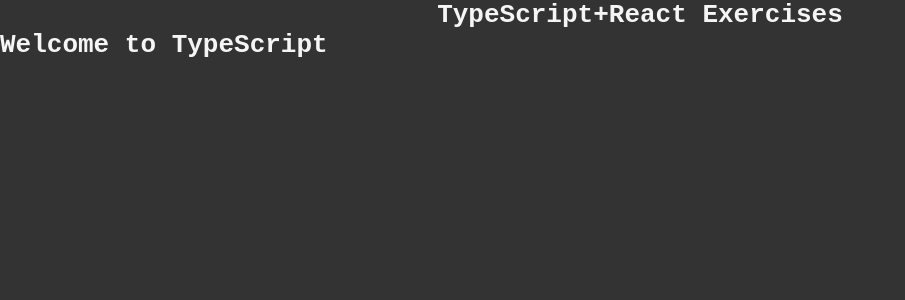
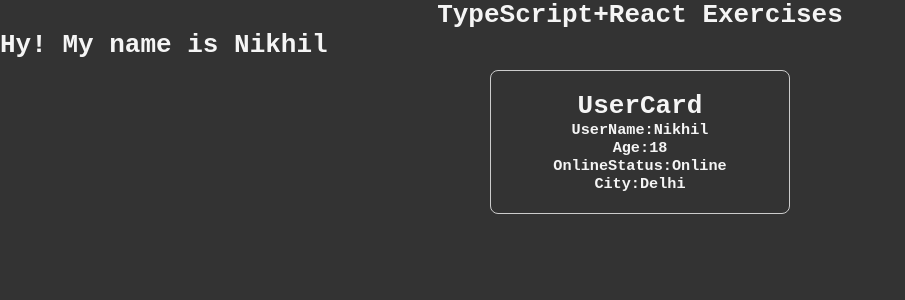
Before and after one commit to nikhildev-webapp/TypeScript-ReactExercises, a React (Vite) app: page / in a window 1280 px wide. Shown: the top 300 px of the page, without its empty margins (0-905 px from the left). Built offline with nearby package versions, Linux system fonts and the light colour scheme.

Commit message:
Exercise-1-Complete create a Greeting components and usercard components and pass the props and create a types for props

```diff
--- a/src/App.tsx
+++ b/src/App.tsx
@@ -1,12 +1,14 @@
 import './App.css'
-import FirstComponent from './components/FirstComponent'
+import Greeting from './components/Greeting'
+import UserCard from './components/UserCard'
 
 function App() {
-
+ console.log(UserCard)
   return (
     <>
       <h1 style={{ textAlign: 'center' }}>TypeScript+React Exercises</h1>
-      <FirstComponent/>
+      <Greeting name='Nikhil' />
+      <UserCard name='Nikhil' age={18} isOnline={true} city='Delhi' />
     </>
   )
 }
--- /dev/null
+++ b/src/components/Greeting.tsx
@@ -0,0 +1,13 @@
+//import React from 'react'
+type GreetinProps = {
+    name: string;
+}
+const Greeting = (props:GreetinProps) => {
+  return (
+      <>
+        <h1>Hy! My name is {props.name}</h1>
+      </>
+  )
+}
+
+export default Greeting
--- /dev/null
+++ b/src/components/UserCard.tsx
@@ -0,0 +1,31 @@
+ type UserCardProps = {
+        name: string,
+        age: number,
+        isOnline: boolean,
+        city?:string
+ }
+const UserCard = (props:UserCardProps) => {
+
+    return (
+        <>
+            <div style={{ border: '1px solid #ccc',
+            borderRadius: '8px',
+            padding: '20px',
+            display: 'flex',
+            flexDirection: 'column',
+            alignItems: 'center',
+            justifyContent: 'center',
+            textAlign: 'center',
+            maxWidth: '300px',
+            margin: '10px auto'}}>
+                <h1>UserCard</h1>
+                <h3>UserName:{props.name}</h3>
+                <h3>Age:{props.age}</h3>
+                <h3>OnlineStatus:{props.isOnline ? 'Online' : 'Offline'}</h3>
+                <h3>City:{props.city}</h3>
+            </div>
+        </>
+  )
+}
+
+export default UserCard
```
